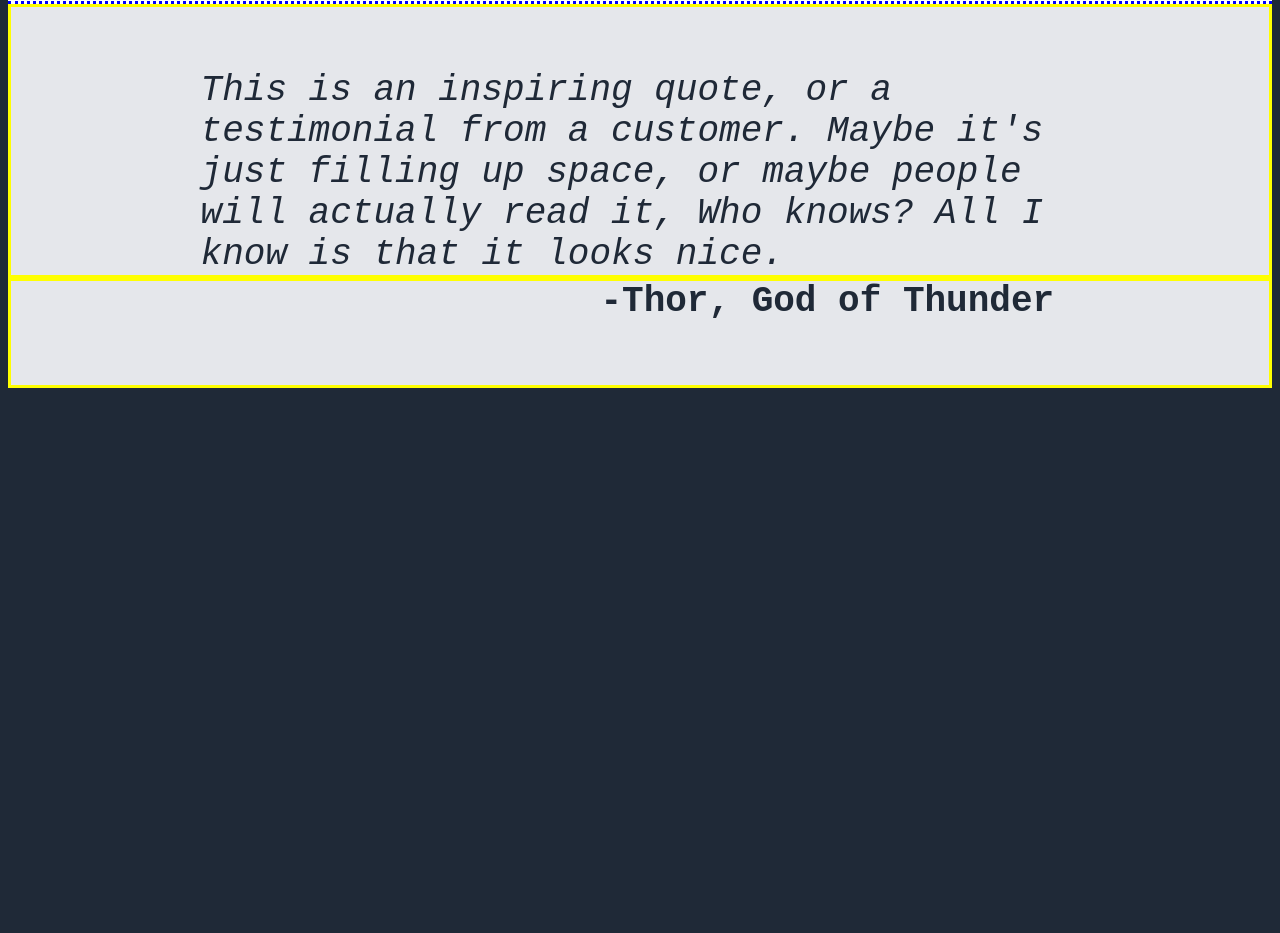
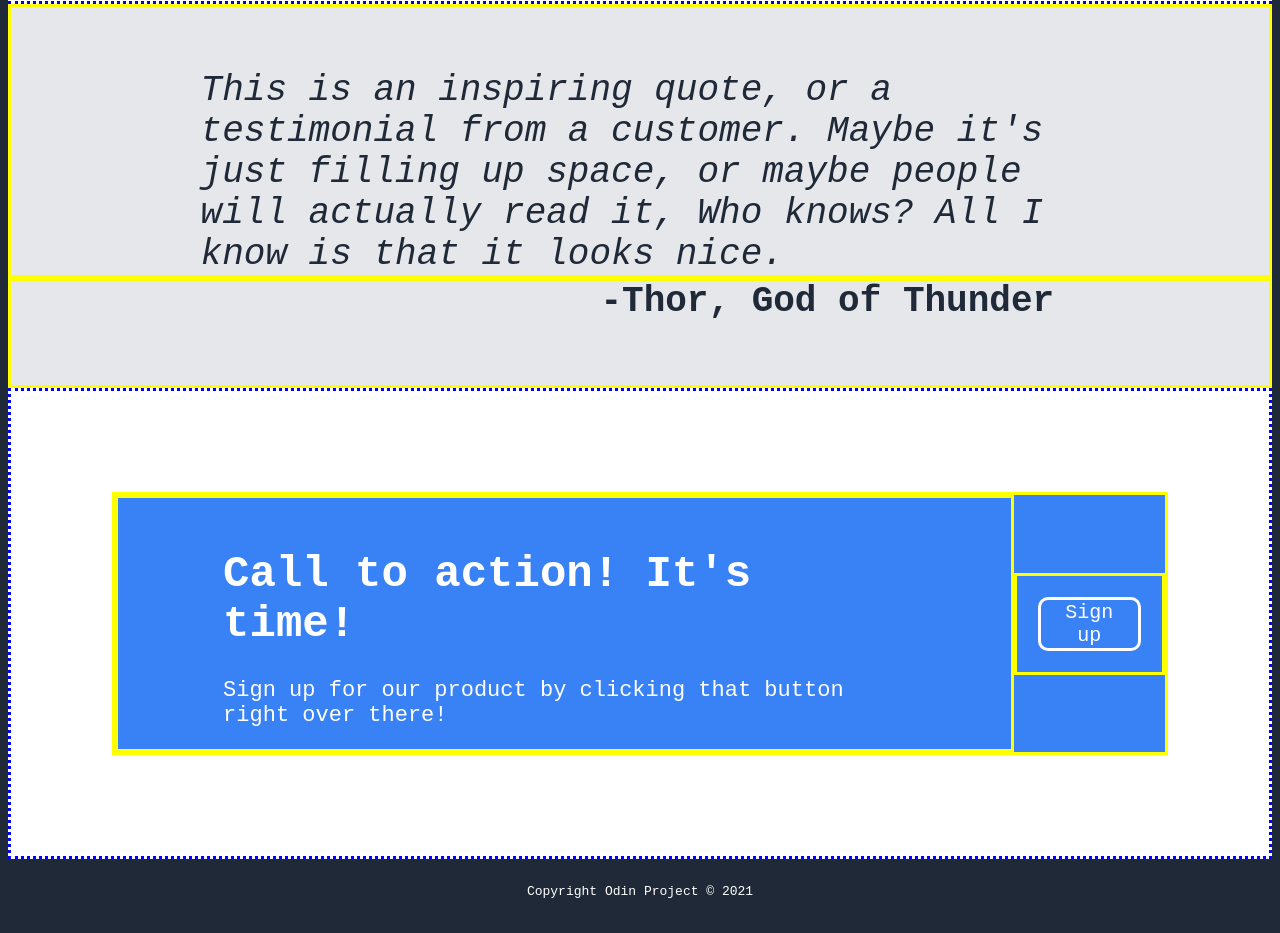
Before and after one commit to at-a-minimum1/odin-project-0, a plain HTML site: page index.html in a window 1280 px wide. Shown: the part 1455-2388 px from the top of the page. Before the commit the page ends 1851 px from the top, so only its background shows below. Drawn offline with Linux system fonts and the light colour scheme.

Commit message:
Added the final two panels. Wondering if I'm finished with this or if I need to remove the borders.

```diff
--- a/index.html
+++ b/index.html
@@ -67,5 +67,19 @@
 			</div>
 			<div class="author">-Thor, God of Thunder</div>
 		</div>
+		<div class="action_container">
+			<div class="action_blue">
+				<div class="action_left">
+					<h1>Call to action! It's time!</h1>
+					Sign up for our product by clicking that button right over there!
+				</div>
+				<div class="action_right">
+					<button>Sign up</button>
+				</div>
+			</div>
+		</div>
+		<div class="bottom">
+			Copyright Odin Project &copy 2021
+		</div>
 	</body>
 </html>
--- a/styles.css
+++ b/styles.css
@@ -154,3 +154,67 @@ figcaption {
 	padding-right: 17%;
 	padding-bottom: 5%;
 }
+.action_container {
+	border: dotted;
+	border-color: blue;
+	background-color: white;
+	padding: 8%;
+}
+.action_blue {
+	/* padding: 2%; */
+	/* padding-left: 20%; */
+	/* padding-right: 20%; */
+	display: flex;
+	align-items: center;
+	justify-content: center;
+	border: solid;
+	border-color: yellow;
+	background-color: #3882f6;
+}
+.action_blue > * {
+	color: white;
+	background-color: #3882f6;
+}
+.action_left > * {
+	background-color: #3882f6;
+}
+.action_left {
+	padding: 2% 10%;
+	font-size: 22px;
+	border: solid;
+	border-color: yellow;
+}
+.action_right {
+	border: solid;
+	border-color: yellow;
+	display: flex;
+	align-items: center;
+	justify-content: center;
+	padding: 2%;
+}
+.action_right button {
+	/* max-width: fit-content; */
+	/* display: flex; */
+	/* align-items: center; */
+	/* line-height: 15px; */
+	font-size: 20px;
+	font-weight: 500;
+	color: white;
+	background-color: #3882f6;
+	border: solid;
+	border-color: white;
+	border-radius: 10px;
+	padding-top: 2px;
+	padding-bottom: 2px;
+	/* padding-left: 4%; */
+	/* margin-left: 200px; */
+	padding-left: 20px;
+	padding-right: 20px;
+	padding-top: 1px;
+	padding-bottom: 1px;
+}
+.bottom {
+	color: white;
+	text-align: center;
+	padding: 2%;
+}
```
